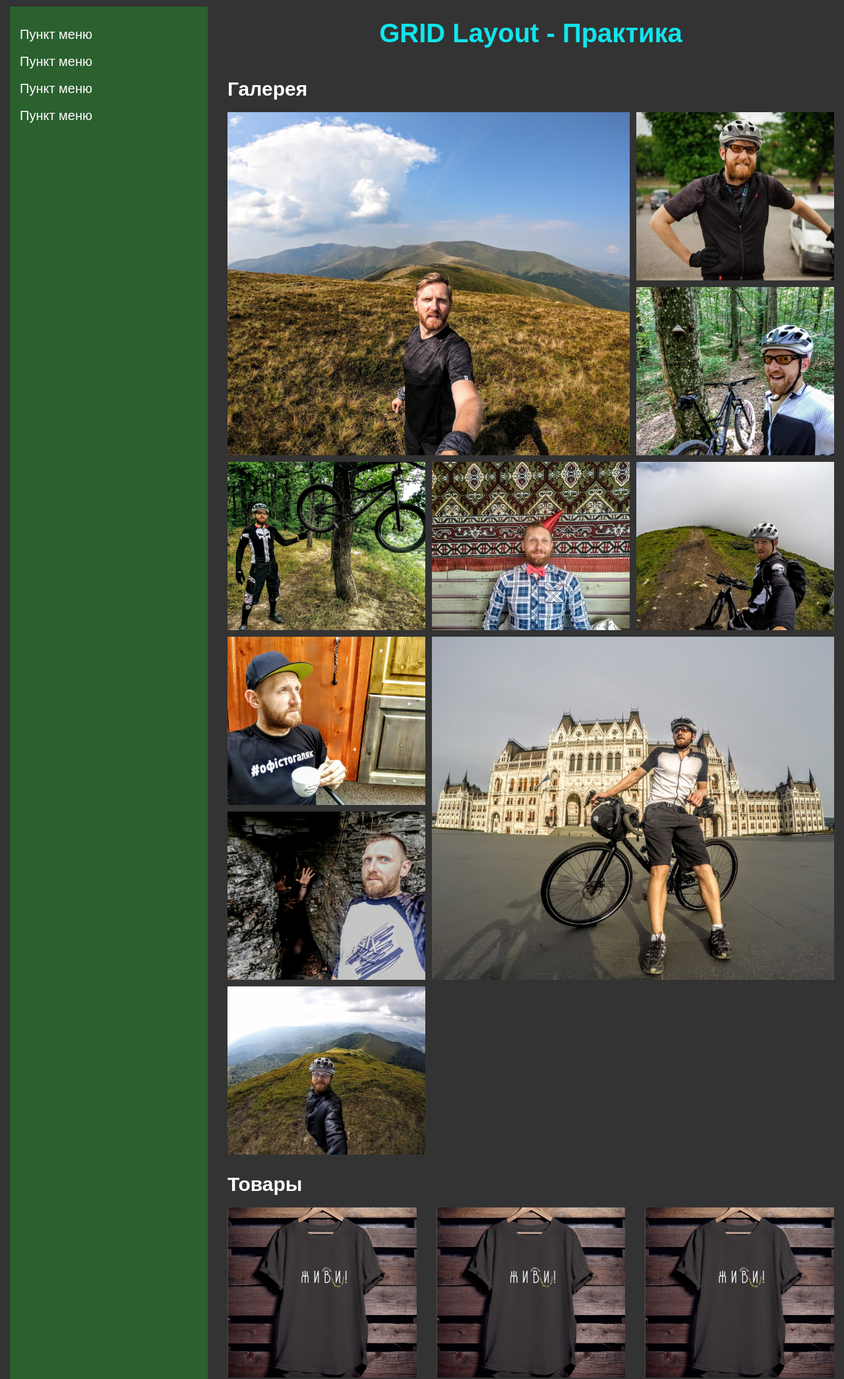
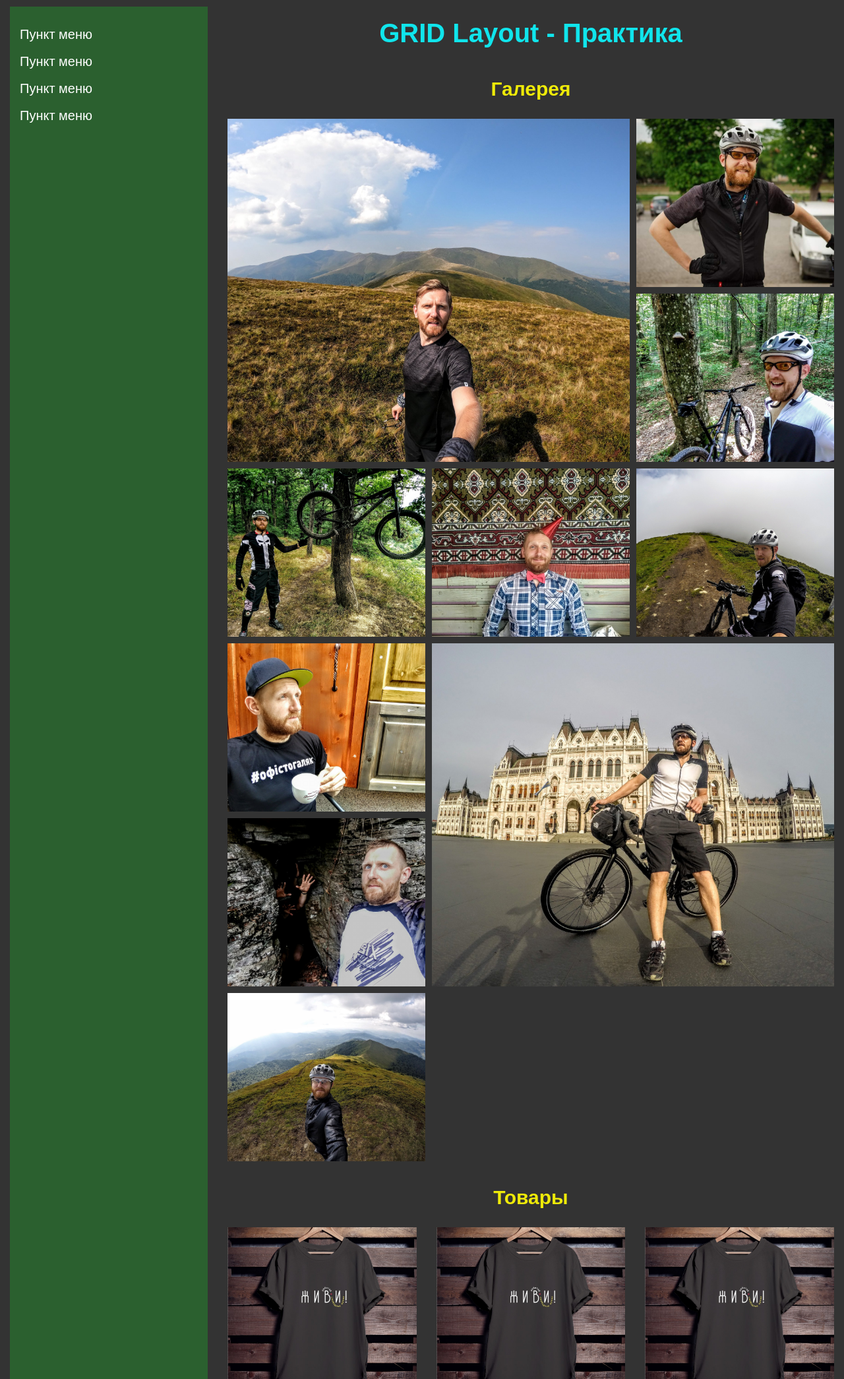
Before and after one commit to Farmacevt8888/grid-practice, a plain HTML site: page index.html in a window 1280 px wide. Shown: the part 120-2210 px from the top of the page at 66% size. Drawn offline with Linux system fonts and the light colour scheme.

Commit message:
update style.css

```diff
--- a/css/style.css
+++ b/css/style.css
@@ -148,6 +148,10 @@ ul {
 .gallery {
 }
 .gallery__title {
+	margin: 40px 0px 30px 0px;
+	text-align: center;
+	color: rgb(238, 234, 9);
+
 }
 .gallery__items {
 	display: grid;
@@ -182,6 +186,9 @@ ul {
 .products {
 }
 .products__title {
+	margin: 40px 0px 30px 0px;
+	text-align: center;
+	color: rgb(238, 234, 9);
 }
 .products__item {
 	display: grid;
```
